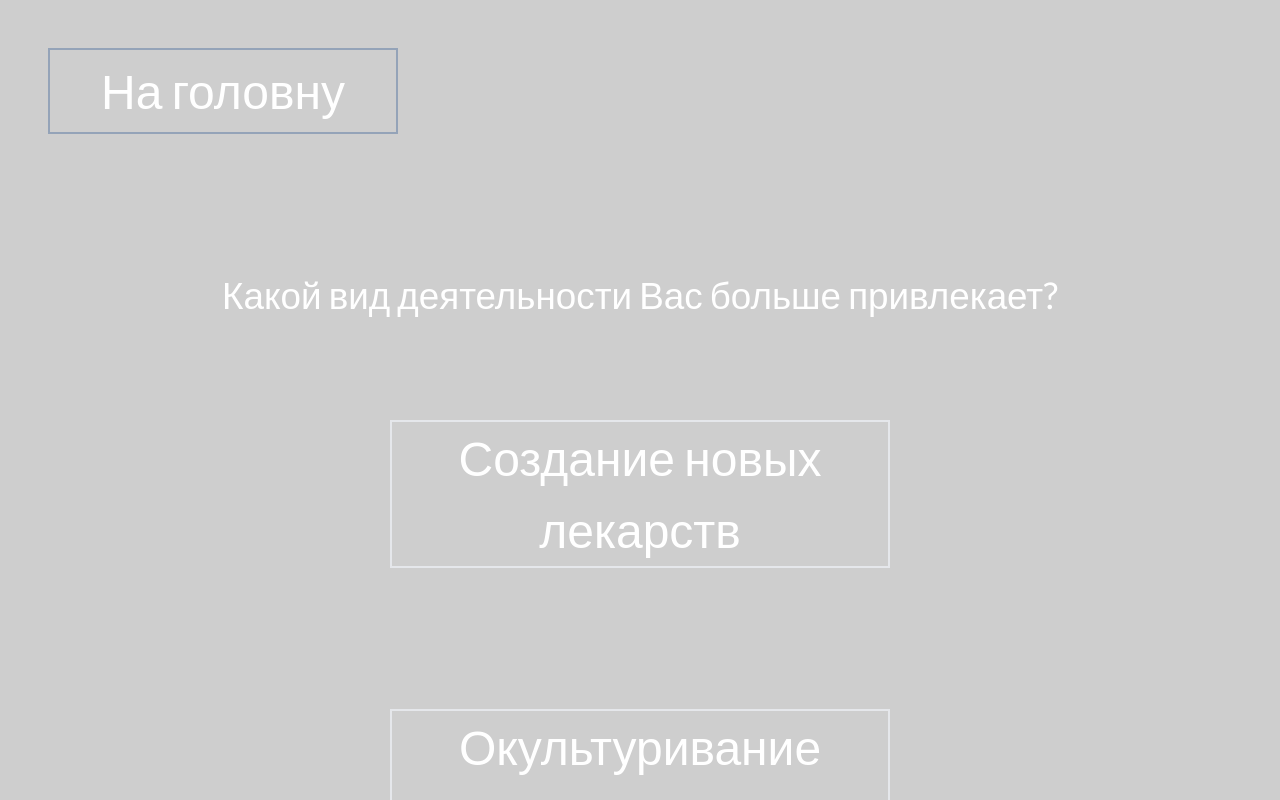
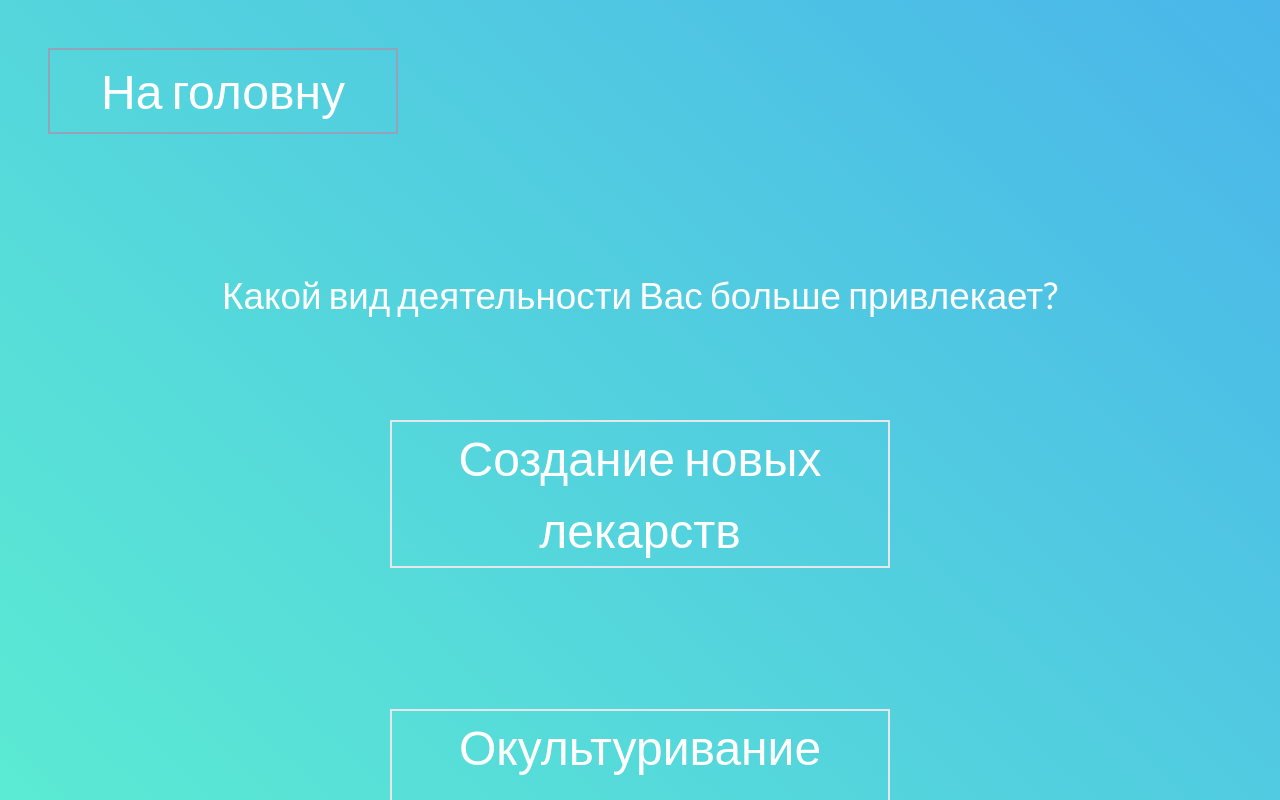
Before and after one commit to EvgenijRyabko/app, a React (Vite) app: page /quiz in a window 1280 px wide. Shown: the top 800 px of the page. Built offline with nearby package versions, Linux system fonts and the light colour scheme; a web font is replaced by a local one.

Commit message:
чуть по дизайну

```diff
--- a/src/pages/MainQuiz/MainQuiz.module.css
+++ b/src/pages/MainQuiz/MainQuiz.module.css
@@ -2,7 +2,8 @@
 	@apply grid
 
 	grid-rows-[2fr_12fr]
-	bg-[#cecece]
+
+	bg-gradient-to-bl from-[#4ab6ea] to-[#5ef5ce]
 
 	min-h-screen;
 }
```
